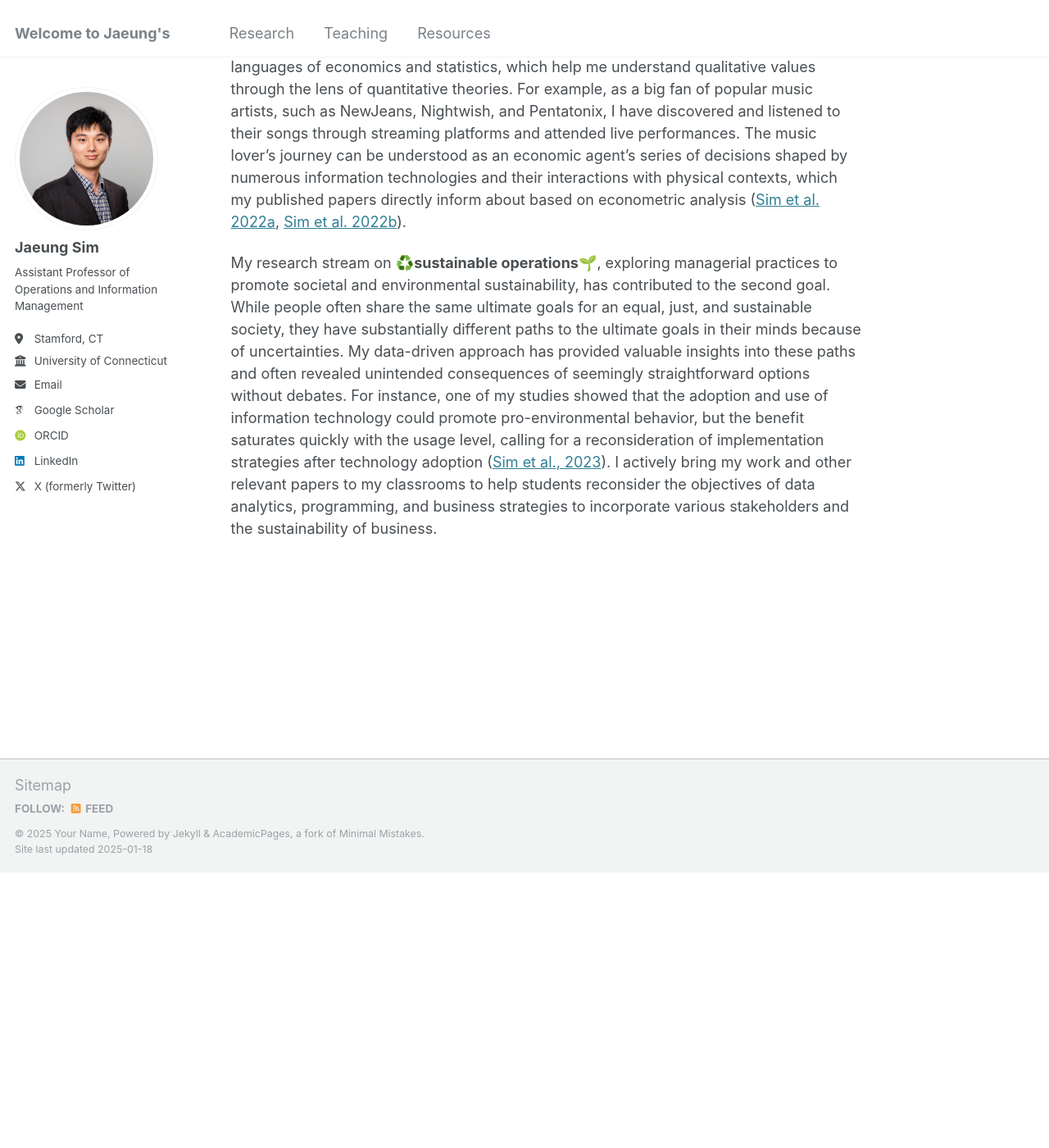
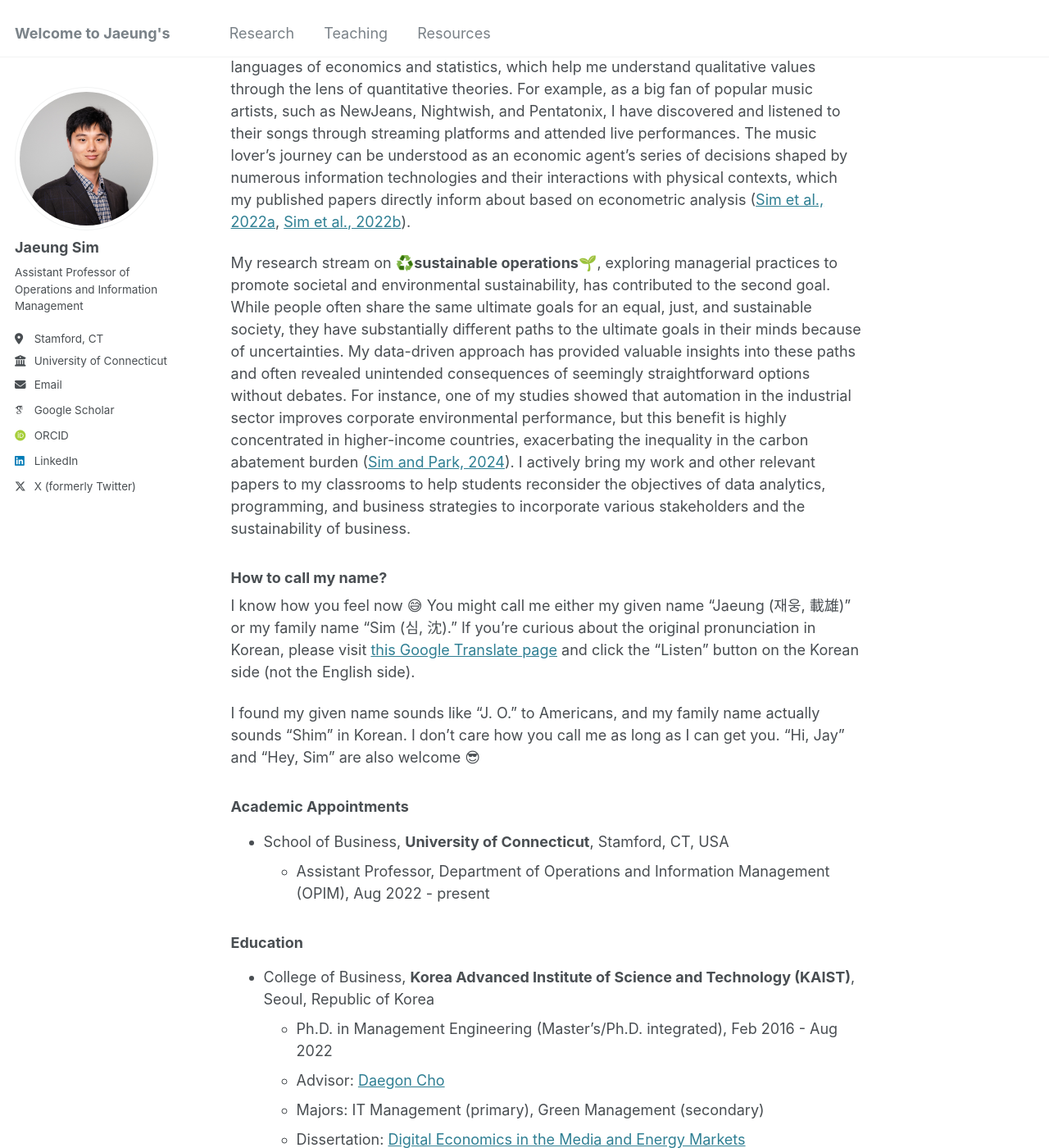
Before and after one commit to jaeungs/jaeungs.github.io, a Jekyll site: the page built from _pages/about.md, in a window 1280 px wide and 1400 px high, scrolled down 355 px. Shown: the whole window at 82% size. Built offline with Jekyll 4.4.1, drawn with Linux system fonts in a browser that asks for light colours; emoji names are drawn with the system emoji font; some web fonts are replaced; before the commit the page ends 1418 px from its top, so only the background shows below that; some of the changed text lies outside the part shown.

Commit message:
Update about.md

```diff
--- a/_pages/about.md
+++ b/_pages/about.md
@@ -11,6 +11,25 @@ This page is still in progress. Please visit <https://www.business.uconn.edu/per
 
 I am an assistant professor at the School of Business, the University of Connecticut. I usually stay in the Stamford campus, so please feel free to call/text/email me when you travel around :statue_of_liberty:New York City!:wave:
 
-My research and teaching aim to :one:**provide fresh perspectives on phenomena** and :two:**guide skilled individuals and organizations to ask the right questions**. My research stream on :headphones:**attention economy**:alarm_clock:, digital markets monetized by attention due to non-monetary marginal costs and limited cognitive capacities, has attained the first goal in a rigorous manner. I love to explore my daily life, media, and entertainment with formal languages of economics and statistics, which help me understand qualitative values through the lens of quantitative theories. For example, as a big fan of popular music artists, such as NewJeans, Nightwish, and Pentatonix, I have discovered and listened to their songs through streaming platforms and attended live performances. The music lover's journey can be understood as an economic agent's series of decisions shaped by numerous information technologies and their interactions with physical contexts, which my published papers directly inform about based on econometric analysis ([Sim et al. 2022a](https://doi.org/10.1287/mksc.2021.1321), [Sim et al. 2022b](https://doi.org/10.1016/j.jebo.2021.12.030)).
+My research and teaching aim to :one:**provide fresh perspectives on phenomena** and :two:**guide skilled individuals and organizations to ask the right questions**. My research stream on :headphones:**attention economy**:alarm_clock:, digital markets monetized by attention due to non-monetary marginal costs and limited cognitive capacities, has attained the first goal in a rigorous manner. I love to explore my daily life, media, and entertainment with formal languages of economics and statistics, which help me understand qualitative values through the lens of quantitative theories. For example, as a big fan of popular music artists, such as NewJeans, Nightwish, and Pentatonix, I have discovered and listened to their songs through streaming platforms and attended live performances. The music lover's journey can be understood as an economic agent's series of decisions shaped by numerous information technologies and their interactions with physical contexts, which my published papers directly inform about based on econometric analysis ([Sim et al., 2022a](https://doi.org/10.1287/mksc.2021.1321), [Sim et al., 2022b](https://doi.org/10.1016/j.jebo.2021.12.030)).
 
-My research stream on :recycle:**sustainable operations**:seedling:, exploring managerial practices to promote societal and environmental sustainability, has contributed to the second goal. While people often share the same ultimate goals for an equal, just, and sustainable society, they have substantially different paths to the ultimate goals in their minds because of uncertainties. My data-driven approach has provided valuable insights into these paths and often revealed unintended consequences of seemingly straightforward options without debates. For instance, one of my studies showed that the adoption and use of information technology could promote pro-environmental behavior, but the benefit saturates quickly with the usage level, calling for a reconsideration of implementation strategies after technology adoption ([Sim et al., 2023](https://doi.org/10.17705/1jais.00786)). I actively bring my work and other relevant papers to my classrooms to help students reconsider the objectives of data analytics, programming, and business strategies to incorporate various stakeholders and the sustainability of business.
+My research stream on :recycle:**sustainable operations**:seedling:, exploring managerial practices to promote societal and environmental sustainability, has contributed to the second goal. While people often share the same ultimate goals for an equal, just, and sustainable society, they have substantially different paths to the ultimate goals in their minds because of uncertainties. My data-driven approach has provided valuable insights into these paths and often revealed unintended consequences of seemingly straightforward options without debates. For instance, one of my studies showed that automation in the industrial sector improves corporate environmental performance, but this benefit is highly concentrated in higher-income countries, exacerbating the inequality in the carbon abatement burden ([Sim and Park, 2024](https://papers.ssrn.com/sol3/papers.cfm?abstract_id=5016143)). I actively bring my work and other relevant papers to my classrooms to help students reconsider the objectives of data analytics, programming, and business strategies to incorporate various stakeholders and the sustainability of business.
+
+### How to call my name?
+I know how you feel now :sweat_smile: You might call me either my given name "Jaeung (재웅, 載雄)" or my family name "Sim (심, 沈)." If you're curious about the original pronunciation in Korean, please visit [this Google Translate page](https://translate.google.com/?sl=ko&tl=en&text=%EC%8B%AC%EC%9E%AC%EC%9B%85&op=translate) and click the "Listen" button on the Korean side (not the English side).
+
+I found my given name sounds like "J. O." to Americans, and my family name actually sounds "Shim" in Korean. I don't care how you call me as long as I can get you. "Hi, Jay" and "Hey, Sim" are also welcome :sunglasses:
+
+### Academic Appointments
+* School of Business, **University of Connecticut**, Stamford, CT, USA
+  * Assistant Professor, Department of Operations and Information Management (OPIM), Aug 2022 - present
+
+### Education
+* College of Business, **Korea Advanced Institute of Science and Technology (KAIST)**, Seoul, Republic of Korea
+  * Ph.D. in Management Engineering (Master's/Ph.D. integrated), Feb 2016 - Aug 2022
+  * Advisor: [Daegon Cho](https://ysb.yonsei.ac.kr/faculty.asp?mid=n02&sOpt=&uid=297)
+  * Majors: IT Management (primary), Green Management (secondary)
+  * Dissertation: [Digital Economics in the Media and Energy Markets](https://koasas.kaist.ac.kr/handle/10203/307815)
+* **Pohang University of Science and Technology**, Pohang, Republic of Korea
+  * B.Sc. in Industrial and Management Engineering (Summa Cum Laude), Mar 2009 - Aug 2015
+  * Served in the Republic of Korea Army between 2011 and 2013
```
